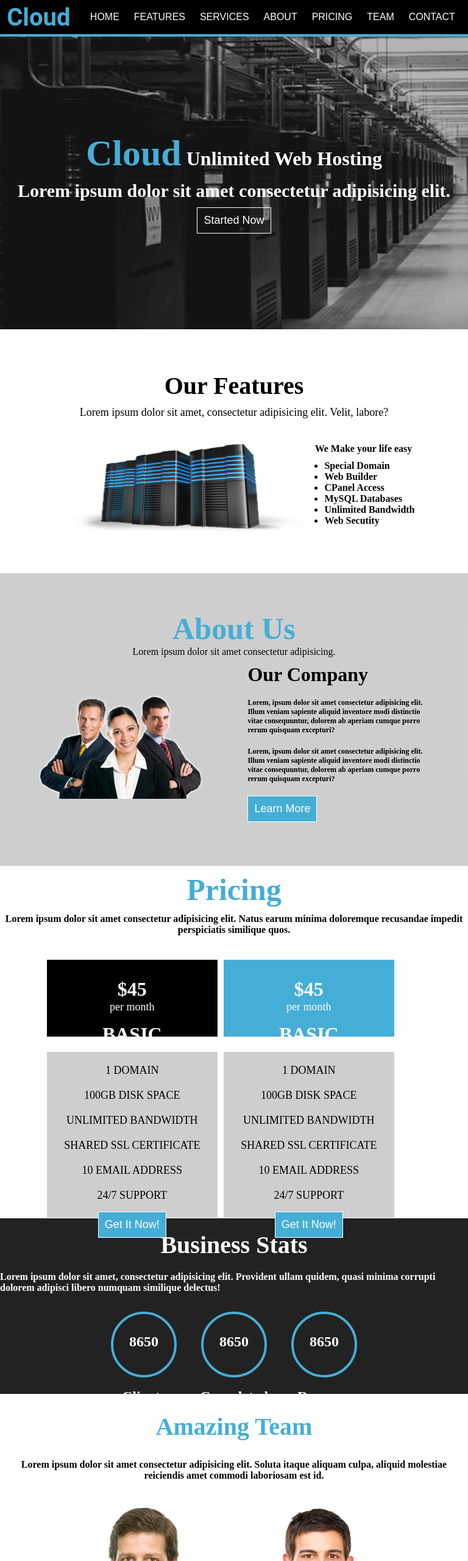
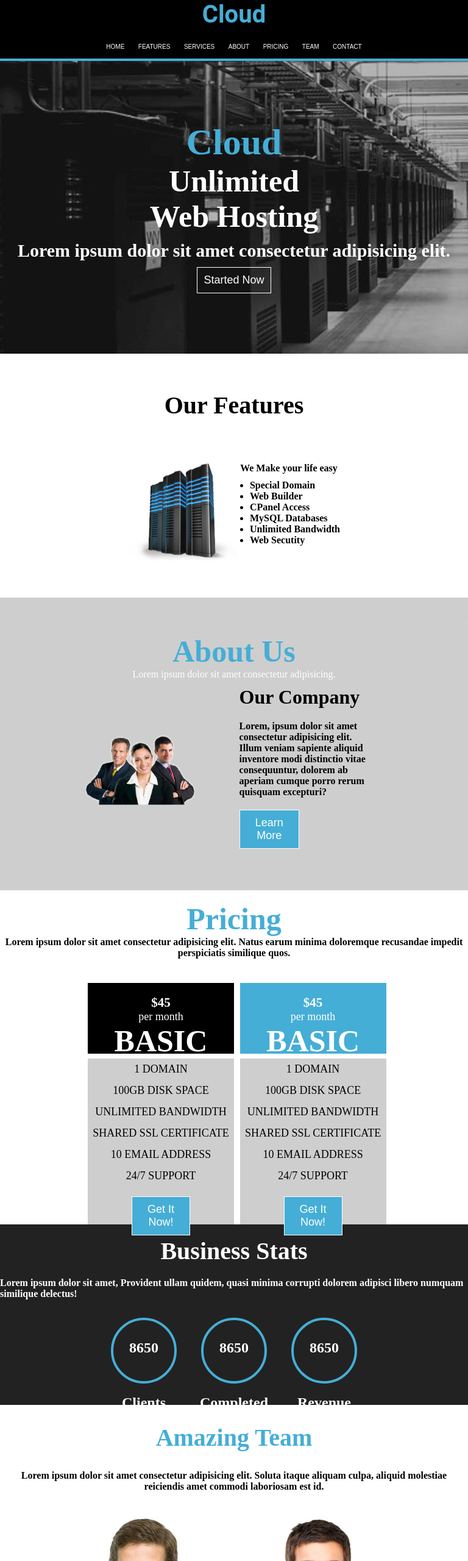
Before and after one commit to Bara-barakat/Cloud-hosting, a plain HTML site: page index.html in a window 768 px wide. Shown: the top 2560 px of the page at 61% size. Drawn offline with Linux system fonts and the light colour scheme.

Commit message:
Add files via upload

```diff
--- a/index.html
+++ b/index.html
@@ -11,7 +11,6 @@
 
     <nav>
         <h1>Cloud</h1>
-        <div class="ul">
             <ul>
                 <li><a href="">home</a></li>
                 <li><a href="">features</a></li>
@@ -21,7 +20,6 @@
                 <li><a href="">team</a></li>
                 <li><a href="">contact</a></li>
             </ul>
-        </div>
     </nav>
 
 
@@ -65,12 +63,13 @@
         </div>
     </div>
 
+    <br>
+
     <div class="pric">
         <h2>Pricing</h2>
         <h4>Lorem ipsum dolor sit amet consectetur adipisicing elit. Natus earum minima doloremque recusandae impedit perspiciatis similique quos.</h4>
-        <div class="C">
+        <div class="c">
         <div class="con">
-            <div class="B">
                 <h3>$45</h3>
                 <p>per month</p>
                 <h2>BASIC</h2>
@@ -84,9 +83,8 @@
                     <Button>Get It Now!</Button>
                 </div>
         </div>
-        </div>
+
         <div class="con">
-            <div class="B">
             <h3>$45</h3>
             <p>per month</p>
             <h2>BASIC</h2>
@@ -100,9 +98,8 @@
                 <Button>Get It Now!</Button>
             </div>
     </div>
-        </div>
+
         <div class="con">
-            <div class="B">
             <h3>$45</h3>
             <p>per month</p>
             <h2>BASIC</h2>
@@ -116,9 +113,8 @@
                 <Button>Get It Now!</Button>
             </div>
     </div>
-        </div>
+
     <div class="con">
-            <div class="B">
         <h3>$45</h3>
         <p>per month</p>
         <h2>BASIC</h2>
@@ -134,13 +130,15 @@
     </div>
 </div>
 </div>
-    </div>
+
+
+
 
     <br>
 
     <div class="business">
         <h2>Business Stats</h2>
-        <h4>Lorem ipsum dolor sit amet, consectetur adipisicing elit. Provident ullam quidem, quasi minima corrupti dolorem adipisci libero numquam similique delectus!</h4>
+        <h4>Lorem ipsum dolor sit amet, Provident ullam quidem, quasi minima corrupti dolorem adipisci libero numquam similique delectus!</h4>
         <div class="g">
         <div class="c">
             <h3>8650</h3>
--- a/style.css
+++ b/style.css
@@ -2,13 +2,14 @@
     padding: 0;
     margin: 0;
 }
+
 :root{
     --primary-text-color:#45aed6;
     --secondary-text-color:#cdcdcdf6;
 }
 
 nav{
-    height: 7vh;
+    height: 70px;
     background-color: black;
     display: flex;
     justify-content: space-around;
@@ -23,7 +24,6 @@ nav h1{
 }
 
 nav ul li{
-    list-style: none;
     display: inline-block;
 }
 
@@ -32,14 +32,13 @@ nav ul li a{
     color: white;
     text-transform: uppercase;
     font-family: Raleway, sans-serif;
-    padding: 24px 10px;
+    padding: 30px 10px;
     display: inline-block;
 }
 
 nav ul li:hover{
     background-color: var(--primary-text-color);
 }
-
 
 .container{
     background-image: url(img/banner.jpg);
@@ -49,12 +48,12 @@ nav ul li:hover{
     align-items: center;
     text-align: center;
     justify-content: center;
-
 }
 
 .container span{
     color: var(--primary-text-color);
     font-size: 60px;
+
 }
 
 .container h2{
@@ -65,10 +64,13 @@ nav ul li:hover{
 
 .container h3{
     font-size: 30px;
+
 }
 
 .container h2, h3, button{
     color:white;
+    width: 40%;
+
 }
 
 .container button{
@@ -78,6 +80,7 @@ nav ul li:hover{
     cursor: pointer;
     font-size: large;
     background-color: transparent;
+    width: fit-content;
 }
 
 .container button:hover{
@@ -108,7 +111,8 @@ nav ul li:hover{
 .our {
     display: flex;
     justify-content: space-between;
-    height: 18vh;
+    height: 20vh;
+    width: auto;
 }
 
 .our h4 ul{
@@ -126,13 +130,13 @@ nav ul li:hover{
 .about{
     background-color: var(--secondary-text-color);
     height: 60vh;
-
     display: flex;
     flex-direction: column;
     align-items: center;
     text-align: center;
     justify-content: center;
 }
+
 
 .about h2{
     color: var(--primary-text-color);
@@ -143,6 +147,7 @@ nav ul li:hover{
     display: flex;
     justify-content: space-evenly;
     align-items: center;
+    width: 80%;
 }
 
 .us div{
@@ -170,8 +175,8 @@ nav ul li:hover{
 }
 
 .pric{
-    height: 70vh;
-
+    height: 60vh;
+    width: auto;
     display: flex;
     flex-direction: column;
     align-items: center;
@@ -181,57 +186,54 @@ nav ul li:hover{
 .pric h2{
     color: var(--primary-text-color);
     font-size: 50px;
-    padding: 10px;
-}
-
-.pric .C{
-    width: 80%;
-    display: grid;
-    grid-template-columns: 1fr 1fr 1fr 1fr;
-    gap: 10px;
 }
 
 .pric .con{
     height: 12vh;
-    width: 280px;
+    width: 240px;
     background-color: var(--primary-text-color);
-    color: white;
     font-size: large;
-    padding-top: 30px;
+    padding-top: 20px;
     margin-top: 40px;
 
 }
 
-.pric .con h2{
+.pric .con h2, h3, p{
+    width: auto;
     color: white;
-    font-size: xx-large;
-    padding-top: 16px;
 }
 
-.pric .con .B div{
-    height: 34vh;
-    width: 280px;
+.pric .con div{
+    width: 240px;
     background-color: var(--secondary-text-color);
-    color: black;
-    font-size: large;
+    height: 33vh;
 }
 
-.pric .con .B div p{
-    padding-top: 20px;
+.pric .con div p{
+    padding: 7px;
+    color: black;
 }
 
-.pric .con .B div button{
+.pric .con div button{
     padding: 10px;
     margin: 16px;
-    border: 1px solid ;
+    border: 1px solid;
     cursor: pointer;
     font-size: large;
     background-color: var(--primary-text-color);
 }
 
+.pric .con:first-of-type{
+    background-color: black;
+}
+.pric .con:last-child{
+    background-color: black;
+}
 
-.pric .con:first-child, .pric .con:nth-child(3){
-    background-color: black;
+.pric .c{
+    display: grid;
+    grid-template-columns: 1fr 1fr 1fr 1fr;
+    gap:  2%;
 }
 
 .business{
@@ -308,6 +310,10 @@ nav ul li:hover{
     font-size: xx-large;
 }
 
+.n p{
+    color: black;
+}
+
 
 .contact{
     height: 48vh;
@@ -342,6 +348,7 @@ nav ul li:hover{
     padding:0 7px 8px 0;
 }
 
+
 i{
     margin-left: 40px;
 }
@@ -351,7 +358,7 @@ i{
     padding: 7px;
     margin: 7px;
     outline: none;
-    width: 400px;
+    width: 300px;
 }
 
 .i button{
@@ -365,11 +372,12 @@ i{
 
 .i textarea{
     max-height: 87px;
-    max-width: 417px;
+    max-width: 317px;
     margin: 0 0 10px 8px;
     display: block;
 
 }
+
 
 footer{
     height: 7vh;
@@ -386,94 +394,66 @@ footer h2{
 }
 
 
-@media only screen and (max-width: 700px) {
 
-    nav ul li a{
+@media (max-width: 1000px) {
+    nav{
+        flex-direction: column;
+        height: 12vh;
+    }
+
+    nav ul{
         font-size: 10px;
     }
 
-    .container h2, h3{
-        font-size: xx-large;
+    nav ul li a{
+        padding: 24px 10px;
+    }
+
+    .feat .our img{
+        width: 180px;
     }
 
     .serv{
         display: none;
     }
 
-    .us img{
-        height: 200px;
+    .about .us img{
+        width: 180px;
     }
 
-    .us h4{
-        font-size: 12px;
-    }
-
-    .pric .C {
-        grid-template-columns: 1fr 1fr;
-    }
-    .pric .C .con:nth-child(3){
+    .about .us div :nth-child(3){
         display: none;
     }
 
-    .pric .C .con:last-child{
+    .pric .c{
+        grid-template-columns: 1fr 1fr;
+    }
+
+    .pric .c .con:nth-child(3), .pric .c .con:nth-child(4){
         display: none;
     }
 
-    .A {
+    .pric .con div {
+        height: 34vh;
+    }
+
+    .pric {
+        height: 64vh;
+    }
+
+    .business {
+        height: 37vh;
+    }
+
+    .team{
+        height: 102vh;
+    }
+
+    .team .A{
         grid-template-columns: 1fr 1fr;
     }
 
-    .team{
-        height: 880px;
-    }
-
-    footer h2{
-        font-size: large;
+    footer{
+        font-size: 14px;
     }
 }
-
-
-
-
-@media only screen and (max-width: 1000px) and (min-width: 701px)  {
-
-    nav ul li a{
-        font-size: 16px;
-    }
-
-    .container h2, h3{
-        font-size: xx-large;
-    }
-
-    .serv{
-        display: none;
-    }
-
-    .us img{
-        height: 200px;
-    }
-
-    .us h4{
-        font-size: 12px;
-    }
-
-    .pric .C {
-        grid-template-columns: 1fr 1fr 1fr;
-    }
-    .pric .C .con:nth-child(3){
-        display: none;
-    }
-
-    .pric .C .con:last-child{
-        display: none;
-    }
-
-    .A {
-        grid-template-columns: 1fr 1fr;
-    }
-
-    .team{
-        height: 880px;
-    }
-
-}
```
Lines whose indentation alone changed are shown as unchanged.
